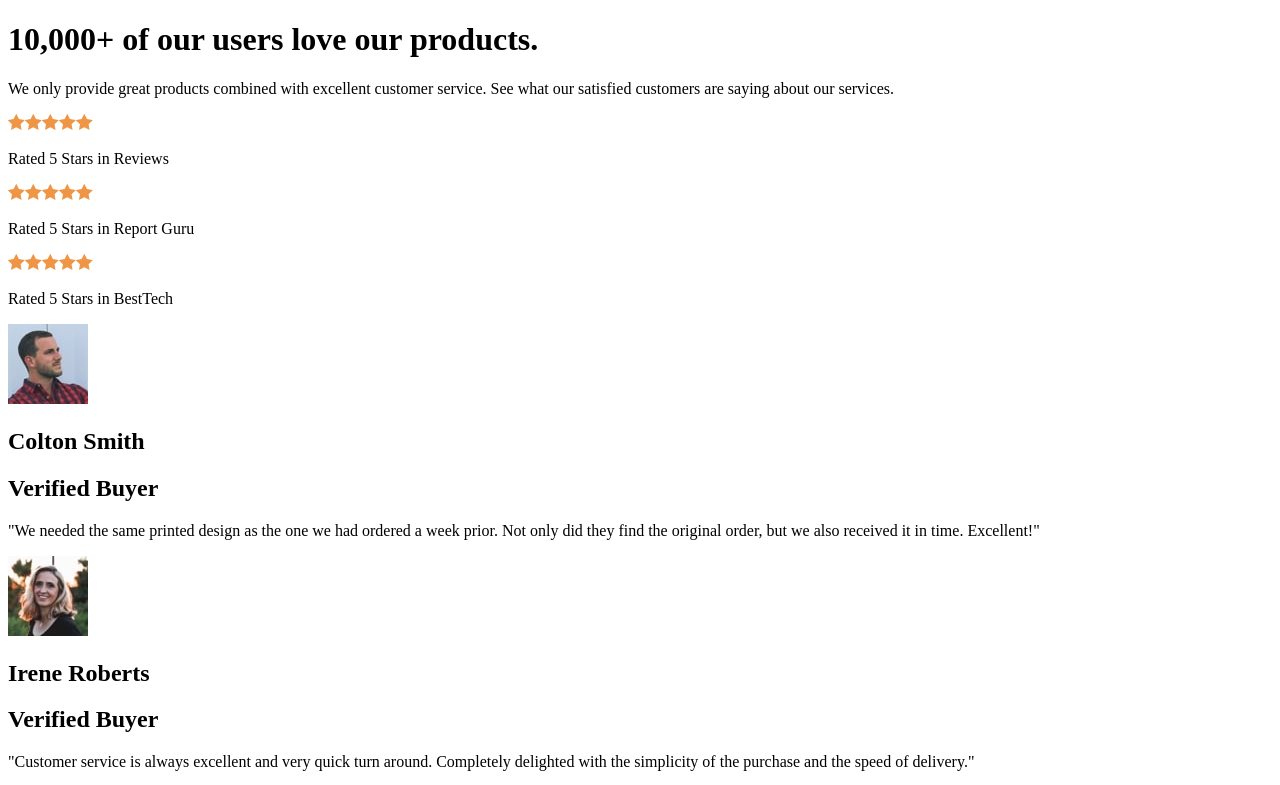
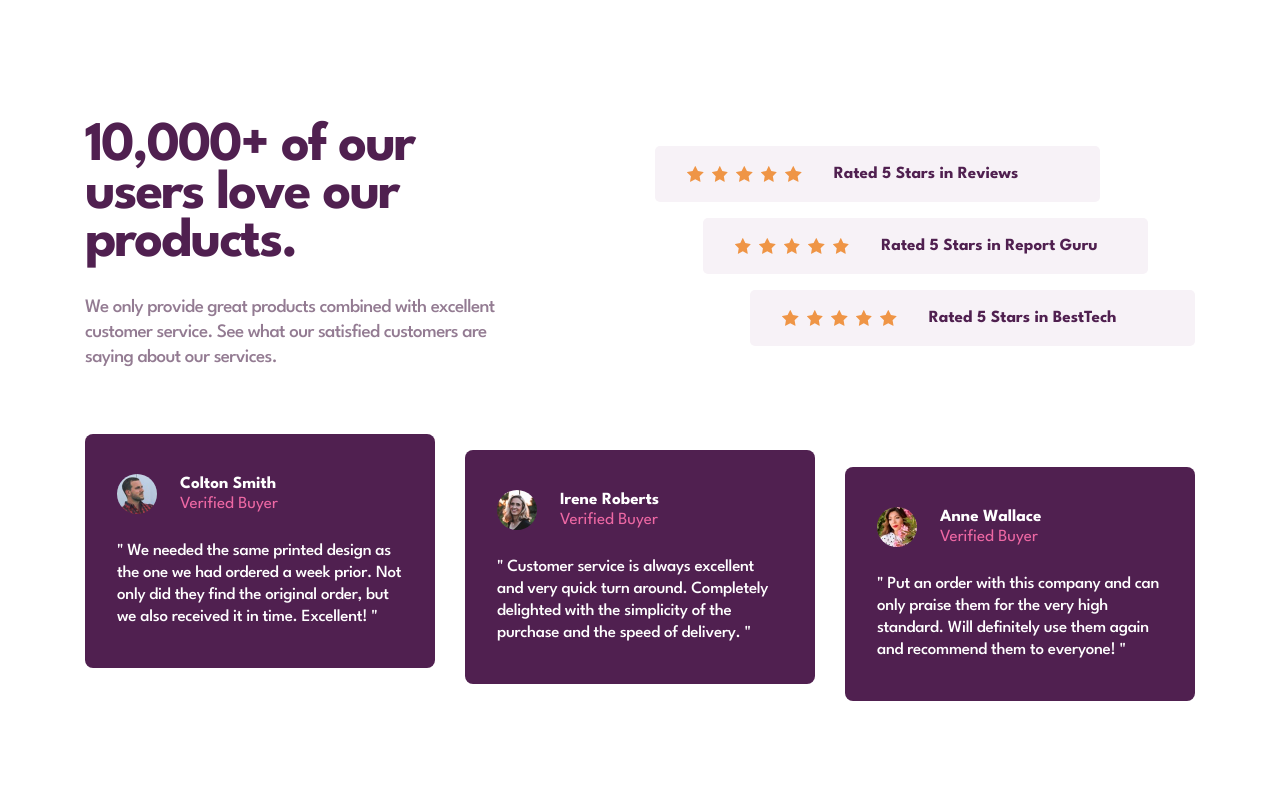
Before and after one commit to DarkstarXDD/social-proof-section, a React (Vite) app: page / in a window 1280 px wide. Shown: the top 785 px of the page. Built offline with nearby package versions, Linux system fonts and the light colour scheme.

Commit message:
end of the day commit

```diff
--- a/index.html
+++ b/index.html
@@ -13,7 +13,7 @@
       sizes="32x32"
       href="./images/favicon-32x32.png"
     />
-    <!-- <link rel="stylesheet" href="styles.css" /> -->
+    <link rel="stylesheet" href="styles.css" />
 
     <title>Social Proof Section</title>
   </head>
--- a/src/components/Card.jsx
+++ b/src/components/Card.jsx
@@ -10,8 +10,8 @@ export default function Card(props) {
           height="80px"
         />
         <div className="card__name-container">
-          <h2 className="card__name">{props.cardName}</h2>
-          <h2 className="card__verified-status">{props.verifiedStatus}</h2>
+          <p className="card__name">{props.cardName}</p>
+          <p className="card__verified-status">{props.verifiedStatus}</p>
         </div>
       </div>
       <p className="card__testimonial">{`"${props.cardTestimonial}"`}</p>
--- a/src/data/cardData.json
+++ b/src/data/cardData.json
@@ -4,20 +4,20 @@
     "name": "Colton Smith",
     "image": "image-colton.jpg",
     "verifiedStatus": "Verified Buyer",
-    "testimonial": "We needed the same printed design as the one we had ordered a week prior. Not only did they find the original order, but we also received it in time. Excellent!"
+    "testimonial": " We needed the same printed design as the one we had ordered a week prior. Not only did they find the original order, but we also received it in time. Excellent! "
   },
   {
     "id": 2,
     "name": "Irene Roberts",
     "image": "image-irene.jpg",
     "verifiedStatus": "Verified Buyer",
-    "testimonial": "Customer service is always excellent and very quick turn around. Completely delighted with the simplicity of the purchase and the speed of delivery."
+    "testimonial": " Customer service is always excellent and very quick turn around. Completely delighted with the simplicity of the purchase and the speed of delivery. "
   },
   {
     "id": 3,
     "name": "Anne Wallace",
     "image": "image-anne.jpg",
     "verifiedStatus": "Verified Buyer",
-    "testimonial": "Put an order with this company and can only praise them for the very high standard. Will definitely use them again and recommend them to everyone!"
+    "testimonial": " Put an order with this company and can only praise them for the very high standard. Will definitely use them again and recommend them to everyone! "
   }
 ]
--- a/styles.css
+++ b/styles.css
@@ -34,7 +34,8 @@ img {
 }
 
 body {
-  background-color: gray;
+  /* background-color: gray; */
+  background-color: white;
   font-family: "League Spartan", sans-serif;
   padding: 48px 24px;
   min-height: 100vh;
@@ -58,8 +59,8 @@ body {
 }
 
 .top-section__text {
-  /* color: hsl(302, 10%, 53%); */
-  color: black;
+  color: hsl(302, 10%, 53%);
+  /* color: black; */
   font-size: 19px;
   font-weight: 500;
   letter-spacing: -0.63px;
@@ -111,7 +112,7 @@ body {
 
 /* ---------------- Card Section ---------------- */
 .cards-container {
-  background-color: green;
+  /* background-color: green; */
   display: flex;
   flex-direction: column;
   align-items: center;
@@ -233,10 +234,16 @@ body {
 }
 
 @media (min-width: 1000px) {
+  body {
+    padding: 0px;
+  }
+
   main {
     display: grid;
     grid-template-columns: repeat(2, 1fr);
-    grid-template-columns: repeat(2, 1fr);
+    grid-template-rows: repeat(2, auto);
+    margin-top: -10px;
+    /* gap: 10px; */
   }
 
   .top-section {
@@ -244,6 +251,10 @@ body {
     grid-row: 1;
     align-self: center;
     text-align: left;
+  }
+
+  .top-section__text {
+    margin-top: 28px;
   }
 
   .top-section__title {
@@ -261,6 +272,19 @@ body {
   .ratings-container {
     grid-column: 2;
     grid-row: 1;
+
+    align-self: center;
+    max-width: 540px;
+    margin-top: 0px;
+
+    transform: translateX(15px);
+  }
+
+  .rating {
+    flex-direction: row;
+    max-width: 445px;
+    padding: 20px 32px;
+    gap: 32px;
   }
 
   .cards-container {
@@ -269,10 +293,25 @@ body {
 
     display: flex;
     flex-direction: row;
-    gap: 25px;
+    gap: 30px;
+    margin-top: 64px;
   }
 
-  .rating {
-    flex-direction: row;
+  .card {
+    max-width: 350px;
+    /* min-height: 234px; */
+    padding: 40px 32px;
+  }
+
+  .card__testimonial {
+    margin-top: 26px;
+  }
+
+  .irene-roberts {
+    transform: translateY(16px);
+  }
+
+  .anne-wallace {
+    transform: translateY(33px);
   }
 }
```
